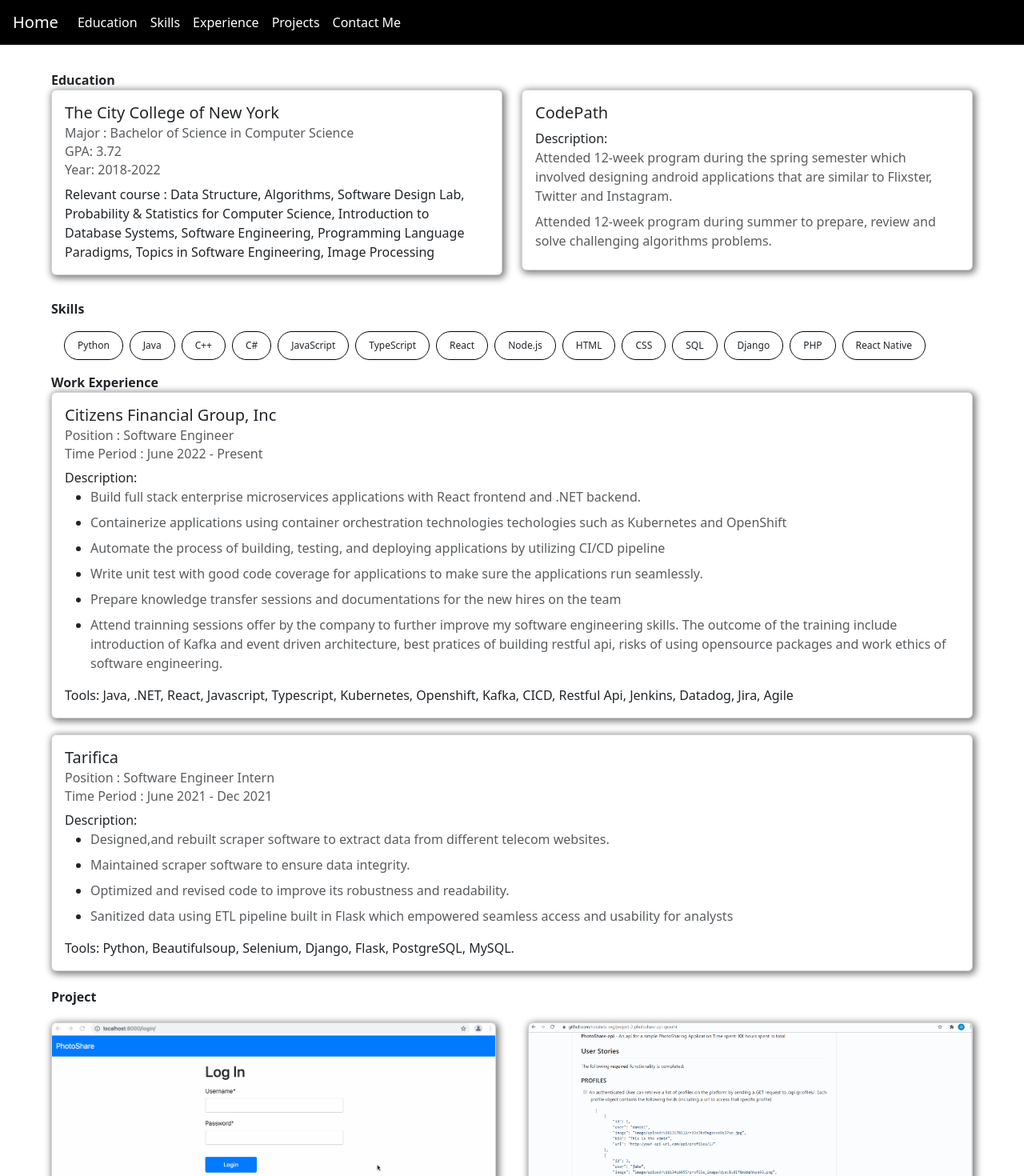
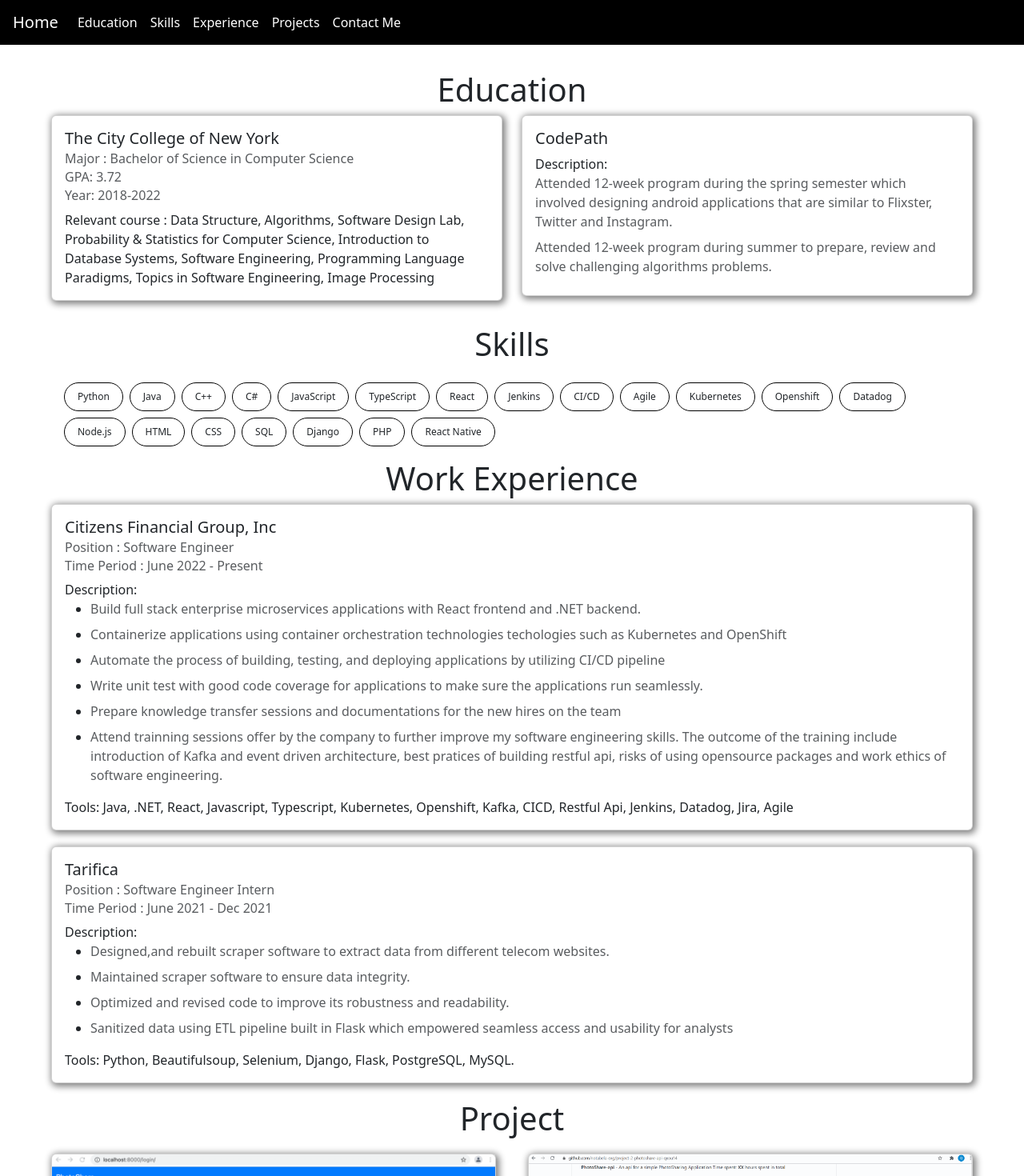
Before and after one commit to qxou14/personal_website, a React (Create React App) app: page / in a window 1280 px wide. Shown: the top 1470 px of the page at 80% size. Built offline with nearby package versions, Linux system fonts and the light colour scheme.

Commit message:
adding scrolling event and a contact page draft

```diff
--- a/src/App.js
+++ b/src/App.js
@@ -6,6 +6,7 @@
 import Project from "./Content/ProjectContent";
 import ProjectPage from "./Component/ProjectPage";
 import SkillPage from "./Component/Skills";
+import ContactPage from "./Component/ContactMe";
 import "../src/Style/app.css";
 
 function App() {
@@ -17,6 +18,7 @@
         <SkillPage />
         <ExperiencePage content={Experience} />
         <ProjectPage content={Project} />
+        <ContactPage />
       </div>
     </div>
   );
--- /dev/null
+++ b/src/Component/ContactMe.js
@@ -0,0 +1,13 @@
+import React from "react";
+
+function ContactPage() {
+  return (
+    <>
+      <h1 className="section-header-name" id="contact">
+        Contact Me
+      </h1>
+    </>
+  );
+}
+
+export default ContactPage;
--- a/src/Component/EducationPage.js
+++ b/src/Component/EducationPage.js
@@ -4,7 +4,9 @@
 function EducationPage({ education, extra }) {
   return (
     <div className="education-page">
-      <b>Education</b>
+      <h1 id="education" className="section-header-name">
+        Education
+      </h1>
       <Row>
         <Col className="education-content">
           <Card key={education.key} className="education-card">
--- a/src/Component/Experience.js
+++ b/src/Component/Experience.js
@@ -4,7 +4,9 @@
 function ExperiencePage({ content }) {
   return (
     <div className="exp-page">
-      <b>Work Experience</b>
+      <h1 id="experience" className="section-header-name">
+        Work Experience
+      </h1>
       {content.map((exp) => (
         <Card key={exp.id} className="exp-content">
           <Card.Body>
--- a/src/Component/Header.js
+++ b/src/Component/Header.js
@@ -2,24 +2,48 @@
 import { Navbar, Nav } from "react-bootstrap";
 
 export default function Header() {
+  const clickHeader = (id) => {
+    document.getElementById(id).scrollIntoView({ behavior: "smooth" });
+    window.location.hash = id;
+  };
   return (
     <div className="header">
       <Navbar>
         <Navbar.Brand className="custom-nav-link">Home</Navbar.Brand>
         <Nav className="me-auto">
-          <Nav.Link eventKey={1} href="#" className="custom-nav-link">
+          <Nav.Link
+            eventKey={1}
+            onClick={() => clickHeader("education")}
+            className="custom-nav-link"
+          >
             Education
           </Nav.Link>
-          <Nav.Link eventKey={1} href="#" className="custom-nav-link">
+          <Nav.Link
+            eventKey={1}
+            onClick={() => clickHeader("skills")}
+            className="custom-nav-link"
+          >
             Skills
           </Nav.Link>
-          <Nav.Link eventKey={2} href="#" className="custom-nav-link">
+          <Nav.Link
+            eventKey={2}
+            onClick={() => clickHeader("experience")}
+            className="custom-nav-link"
+          >
             Experience
           </Nav.Link>
-          <Nav.Link eventKey={3} href="#" className="custom-nav-link">
+          <Nav.Link
+            eventKey={3}
+            onClick={() => clickHeader("project")}
+            className="custom-nav-link"
+          >
             Projects
           </Nav.Link>
-          <Nav.Link eventKey={4} href="#" className="custom-nav-link">
+          <Nav.Link
+            eventKey={4}
+            onClick={() => clickHeader("contact")}
+            className="custom-nav-link"
+          >
             Contact Me
           </Nav.Link>
         </Nav>
--- a/src/Component/ProjectPage.js
+++ b/src/Component/ProjectPage.js
@@ -27,7 +27,9 @@
   }
   return (
     <>
-      <b>Project</b>
+      <h1 id="project" className="section-header-name">
+        Project
+      </h1>
       <div className="project-list">
         {content.map((project) => (
           <Card className="project" key={project.id}>
--- a/src/Component/Skills.js
+++ b/src/Component/Skills.js
@@ -8,6 +8,12 @@
   "JavaScript",
   "TypeScript",
   "React",
+  "Jenkins",
+  "CI/CD",
+  "Agile",
+  "Kubernetes",
+  "Openshift",
+  "Datadog",
   "Node.js",
   "HTML",
   "CSS",
@@ -20,7 +26,9 @@
 function SkillPage() {
   return (
     <>
-      <b>Skills</b>
+      <h1 className="section-header-name" id="skills">
+        Skills
+      </h1>
       <div className="skillpage-container">
         {skills.map((skill, index) => (
           <span key={index} className="skill">
--- a/src/Style/app.css
+++ b/src/Style/app.css
@@ -121,3 +121,8 @@
   font-size: 12px;
   white-space: nowrap;
 }
+
+.section-header-name {
+  display: flex;
+  justify-content: center;
+}
```
